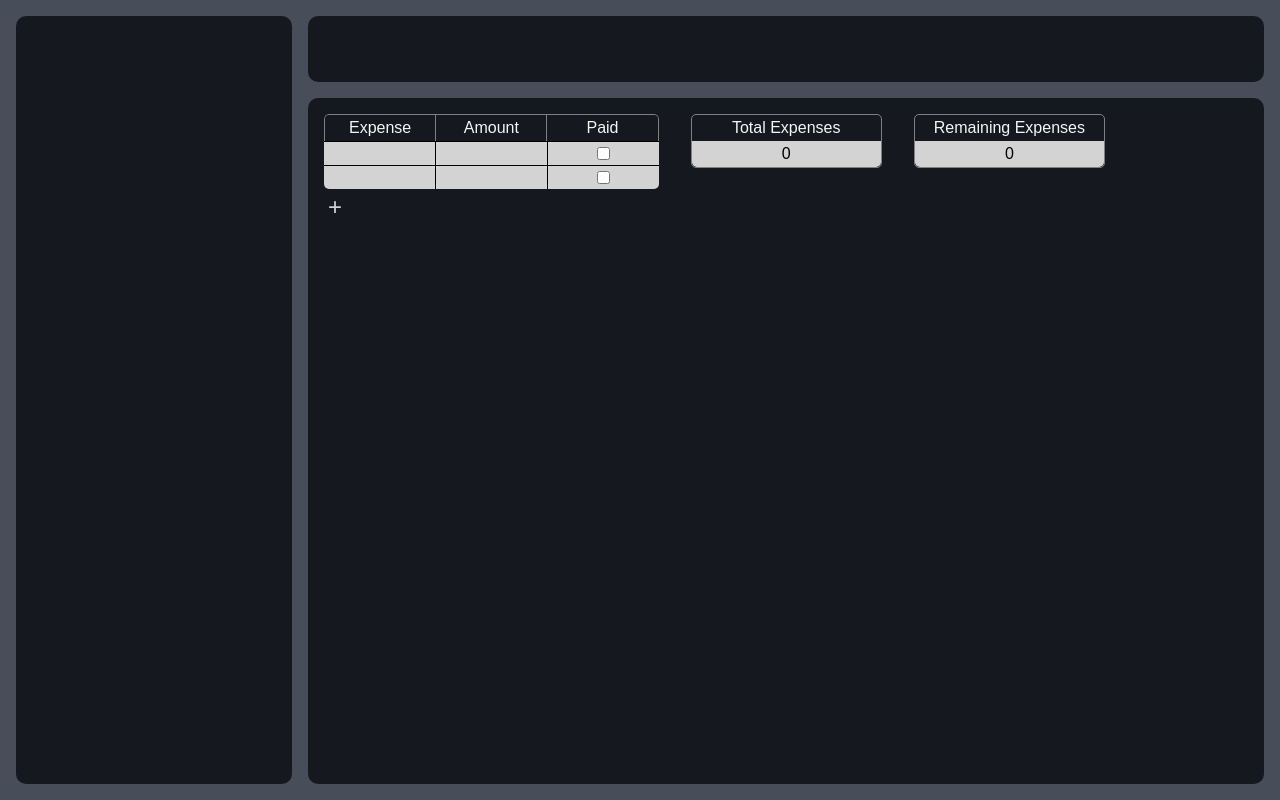
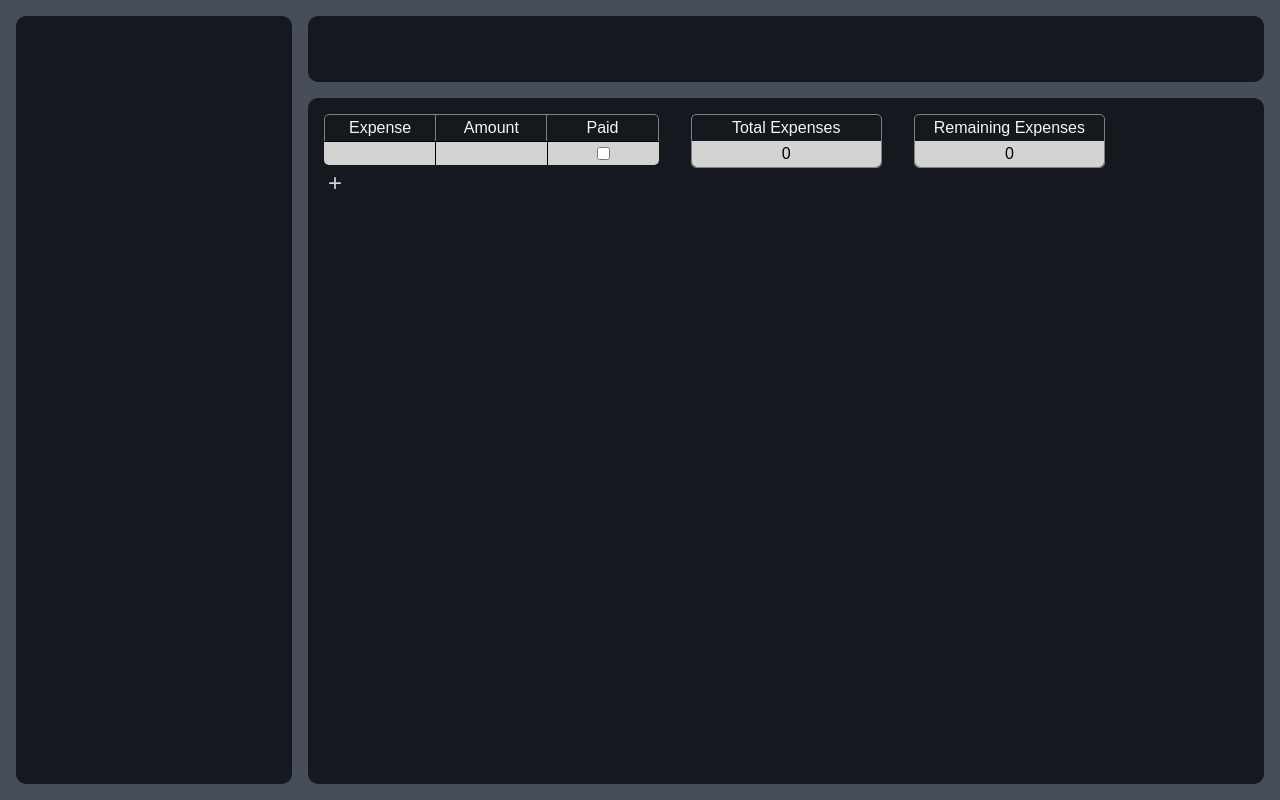
Before and after one commit to sgaona21/paid, a React (Vite) app in the folder client/: page / in a window 1280 px wide. Built offline with nearby package versions, Linux system fonts and the light colour scheme.

Commit message:
implemented add feature - pulls from state and renders a temp key since no db yet

```diff
--- a/client/src/components/ExpenseRow.jsx
+++ b/client/src/components/ExpenseRow.jsx
@@ -17,18 +17,6 @@ const ExpenseRow = (props) => {
             </div>
 
 
-            <div className="expense-row-container">
-                <div className="expense-row-inputs">
-                    <input type="text" name="expense-name"  ></input>
-                </div>
-                <div className="expense-row-inputs">
-                    <input type="number" name="expense-amount"></input>
-                </div>
-                <div className="expense-row-inputs">
-                    <input type="checkbox" name="expense-paid"></input>
-                    <div className="delete-row">❌</div>
-                </div>
-            </div>
         </div>
 
     )
--- a/client/src/components/Expenses.jsx
+++ b/client/src/components/Expenses.jsx
@@ -3,12 +3,18 @@ import { useState } from "react";
 import ExpenseRow from "./ExpenseRow";
 
 const Expenses = () => {
-  const [rows, setRows] = useState([{ name: "", amount: "", paid: false }]);
+  const [rows, setRows] = useState([{ id: crypto.randomUUID(), name: "", amount: "", paid: false }]);
 
   const handleRowChange = (index, field, value) => {
     const updated = [...rows];
     updated[index][field] = value;
     setRows(updated);
+  };
+
+  const addRow = () => {
+    const newRow = { id: crypto.randomUUID(), name: "", amount: "", paid: false };
+    setRows((prevRows) => [...prevRows, newRow]);
+    console.log('hey lol')
   };
 
   const total = rows.reduce(
@@ -18,18 +24,23 @@ const Expenses = () => {
 
   return (
     <div className="expense-content-container">
-
       <div className="expense-table-container">
         <ul className="expense-table-headers">
           <li>Expense</li>
           <li>Amount</li>
           <li>Paid</li>
         </ul>
-        <ExpenseRow  handleRowChange={handleRowChange}/>
-        <div className="add-row">+</div>
+
+        {rows.map((row) => (
+          <ExpenseRow key={row.id}/>
+        ))}
+
+        <div className="add-row" onClick={addRow}>
+          +
+        </div>
       </div>
 
-     <div className="monthly-total-container">
+      <div className="monthly-total-container">
         <div className="monthly-total-label">Total Expenses</div>
         <div className="monthly-total-amount">{total}</div>
       </div>
@@ -38,8 +49,6 @@ const Expenses = () => {
         <div className="monthly-remaining-label">Remaining Expenses</div>
         <div className="monthly-remaining-amount">0</div>
       </div>
-
-
     </div>
   );
 };
--- a/client/src/styles/layout.css
+++ b/client/src/styles/layout.css
@@ -199,7 +199,7 @@ input[type="number"]::-webkit-inner-spin-button {
     display: inline-block;
     font-size: x-large;
     color: lightgray;
-    padding: .25rem
+    padding: .25rem;
 }
 
 .add-row:hover {
```
